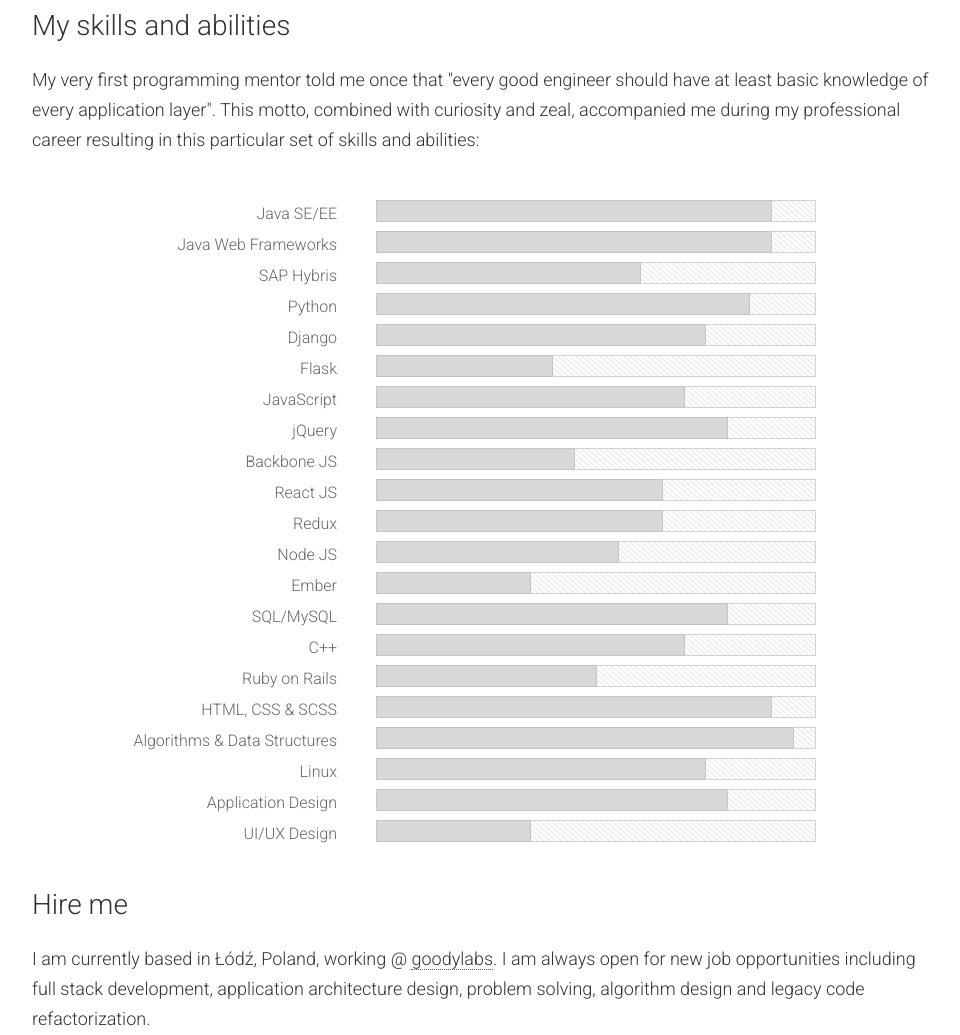
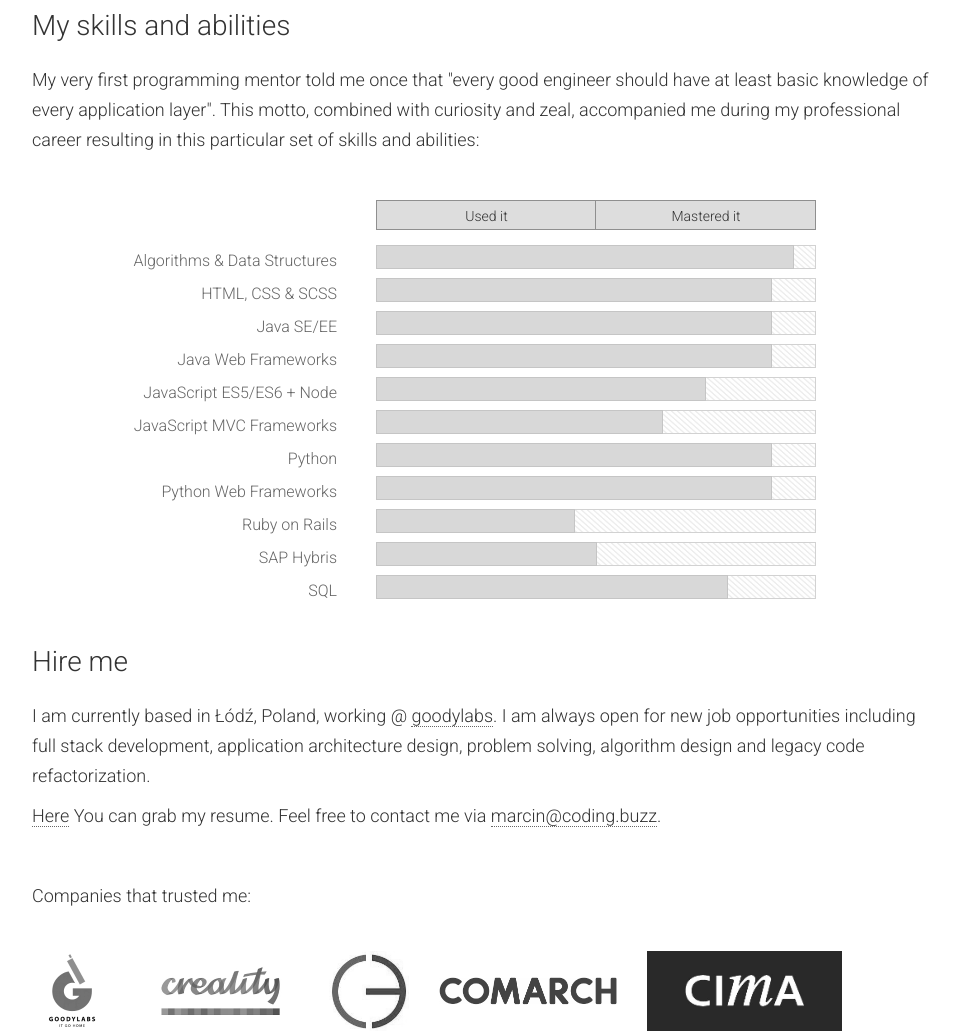
Before and after one commit to coding-buzz/hornet, a Django app: page / in a window 1280 px wide. Shown: the part 783-1818 px from the top of the page, without its empty margins (158-1118 px from the left). Run offline with Django 3.2, Linux system fonts and the light colour scheme; style sheets or scripts are compiled from the project's sources; some libraries are stand-ins or nearby versions.

Commit message:
Add legend to skills section.

```diff
--- a/hornet/static/scripts/home_page.js
+++ b/hornet/static/scripts/home_page.js
@@ -5,6 +5,7 @@ var homepage = {
 
     init: function() {
         this.initScrollBarsAnimation();
+        this.initSkillsLegend();
         this.initImageSlider();
         this.initFeaturedImageScale();
     },
@@ -16,6 +17,31 @@ var homepage = {
             this.expandVisibleSkillBars();
             this.removeExpandedSkillBarsFromList();
         }.bind(this));
+    },
+
+    initSkillsLegend: function() {
+        $('.skills-legend .breakpoint').on('mouseenter', function() {
+            $(this).addClass('active');
+            var breakpointLevel = parseInt($(this).data('level'));
+            var from = 0;
+            var to = 50;
+            if (breakpointLevel == 2) {
+                from = 51;
+                to = 100;
+            }
+            $('.skills-legend .breakpoint:not(.active)').addClass('hidden');
+            $('.skills .skill').each(function() {
+                var skillLevel = parseInt($(this).data('level'));
+                if (skillLevel < from || skillLevel > to) {
+                    $(this).addClass('hidden');
+                }
+            });
+        });
+
+        $('.skills-legend .breakpoint').on('mouseleave', function() {
+            $('.skills-legend .breakpoint').removeClass('active').removeClass('hidden');
+            $('.skills .skill').removeClass('hidden');
+        });
     },
 
     initImageSlider: function() {
--- a/hornet/static/scss/pages/home_page/high/skills_section.scss
+++ b/hornet/static/scss/pages/home_page/high/skills_section.scss
@@ -1,6 +1,11 @@
 .skills-section {
     .skills {
         text-align: initial;
+    }
+
+    .skills-legend-wrapper {
+        width: 440px;
+        padding-left: 228px;
     }
 
     .skill-bar {
--- a/hornet/static/scss/pages/home_page/low/skills_section.scss
+++ b/hornet/static/scss/pages/home_page/low/skills_section.scss
@@ -2,6 +2,50 @@
     .skills {
         text-align: center;
         margin-top: 15px;
+    }
+
+    .skills-legend-wrapper {
+        max-width: 100%;
+        width: 440px;
+        height: 25px;
+        line-height: 25px;
+        margin: 0 auto 15px auto;
+        font-size: 12px;
+    }
+
+    .skills-legend {
+        width: 100%;
+        height: 100%;
+        color: #333;
+        box-sizing: border-box;
+
+        .breakpoint {
+            width: calc(50% + 1px);
+            display: inline-block;
+            float: left;
+            box-sizing: border-box;
+            border: 1px solid #8F8F8F;
+            height: 100%;
+            text-align: center;
+            background: #DDD;
+            transition: opacity .1s;
+            margin-left: -1px;
+            padding-left: 1px;
+
+            &.active {
+                border-left: 1px solid #8F8F8F;
+            }
+
+            &:first-of-type {
+                margin-left: 0;
+                width: 50%;
+            }
+
+            &.hidden {
+                opacity: .2;
+                border: 1px solid rgba(0, 0, 0, .05);
+            }
+        }
     }
 
     .skill {
@@ -9,12 +53,17 @@
         position: relative;
         display: inline-block;
         max-width: 100%;
+        transition: opacity .1s;
+
+        &.hidden {
+            opacity: .2;
+        }
     }
 
     .skill-bar {
         width: 440px;
         max-width: 100%;
-        height: 20px;
+        height: 22px;
         background: url('/static/images/backgrounds/skill_bg.png');
         background-size: 6px 16px;
         border: 1px solid #D2D2D2;
@@ -46,7 +95,7 @@
         display: inline-block;
         box-sizing: border-box;
         position: absolute;
-        top: 3px;
-        margin-left: 4px;
+        top: 4px;
+        margin-left: 6px;
     }
 }
--- a/hornet/static/scss/pages/home_page/medium/skills_section.scss
+++ b/hornet/static/scss/pages/home_page/medium/skills_section.scss
@@ -3,14 +3,21 @@
         margin-top: 45px;
     }
 
+    .skills-legend-wrapper {
+        height: 30px;
+        width: 570px;
+        font-size: 14px;
+        line-height: 30px;
+    }
+
     .skill-bar {
         width: 570px;
-        height: 22px;
+        height: 24px;
     }
 
     .skill-name {
-        margin-left: 4px;
+        margin-left: 6px;
         font-size: 16px;
-        top: 4px;
+        top: 5px;
     }
 }
--- a/hornet/templates/pages/home.html
+++ b/hornet/templates/pages/home.html
@@ -63,8 +63,14 @@
                     </p>
 
                     <ul class="skills">
+                        <li class="skills-legend-wrapper">
+                            <div class="skills-legend">
+                                <div class="breakpoint" data-level="1">Used it</div>
+                                <div class="breakpoint" data-level="2">Mastered it</div>
+                            </div>
+                        </li>
                         {% for skill in skills %}
-                            <li class="skill">
+                            <li class="skill" data-level="{{ skill.level }}">
                                 <span class="skill-name">{{ skill.name }}</span>
                                 <div class="skill-bar skill-{{ skill.level }}-percent"></div>
                             </li>
--- a/hornet/views.py
+++ b/hornet/views.py
@@ -12,26 +12,17 @@ def home(request):
     skills = [
         {'name': 'Java SE/EE', 'level': 90},
         {'name': 'Java Web Frameworks', 'level': 90},
-        {'name': 'SAP Hybris', 'level': 60},
-        {'name': 'Python', 'level': 85},
-        {'name': 'Django', 'level': 75},
-        {'name': 'Flask', 'level': 40},
-        {'name': 'JavaScript', 'level': 70},
-        {'name': 'jQuery', 'level': 80},
-        {'name': 'Backbone JS', 'level': 45},
-        {'name': 'React JS', 'level': 65},
-        {'name': 'Redux', 'level': 65},
-        {'name': 'Node JS', 'level': 55},
-        {'name': 'Ember', 'level': 35},
-        {'name': 'SQL/MySQL', 'level': 80},
-        {'name': 'C++', 'level': 70},
-        {'name': 'Ruby on Rails', 'level': 50},
+        {'name': 'SAP Hybris', 'level': 50},
+        {'name': 'Python', 'level': 90},
+        {'name': 'Python Web Frameworks', 'level': 90},
+        {'name': 'Ruby on Rails', 'level': 45},
+        {'name': 'JavaScript ES5/ES6 + Node', 'level': 75},
+        {'name': 'JavaScript MVC Frameworks', 'level': 65},
         {'name': 'HTML, CSS & SCSS', 'level': 90},
         {'name': 'Algorithms & Data Structures', 'level': 95},
-        {'name': 'Linux', 'level': 75},
-        {'name': 'Application Design', 'level': 80},
-        {'name': 'UI/UX Design', 'level': 35},
+        {'name': 'SQL', 'level': 80}
     ]
+    skills = sorted(skills, key=lambda s: s['name'])
     context = {
         'social_links': social_links,
         'skills': skills
```
